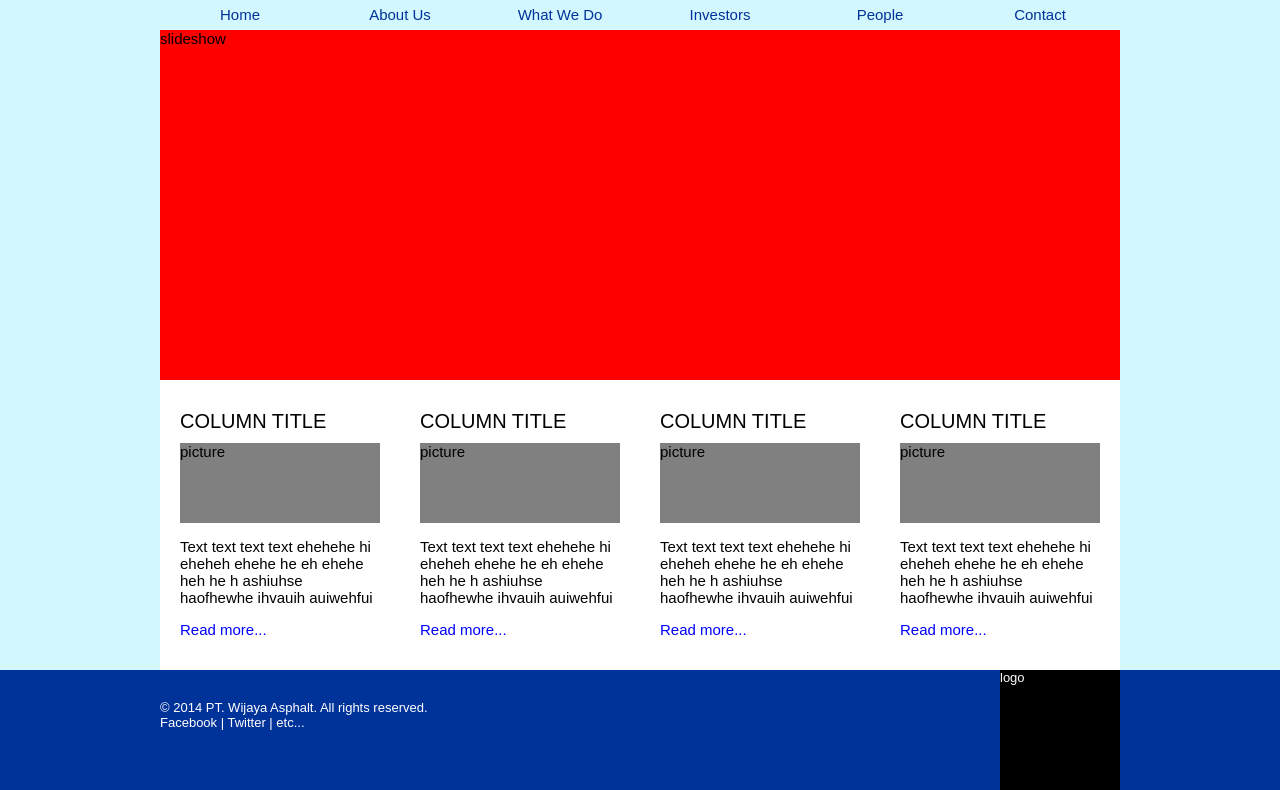
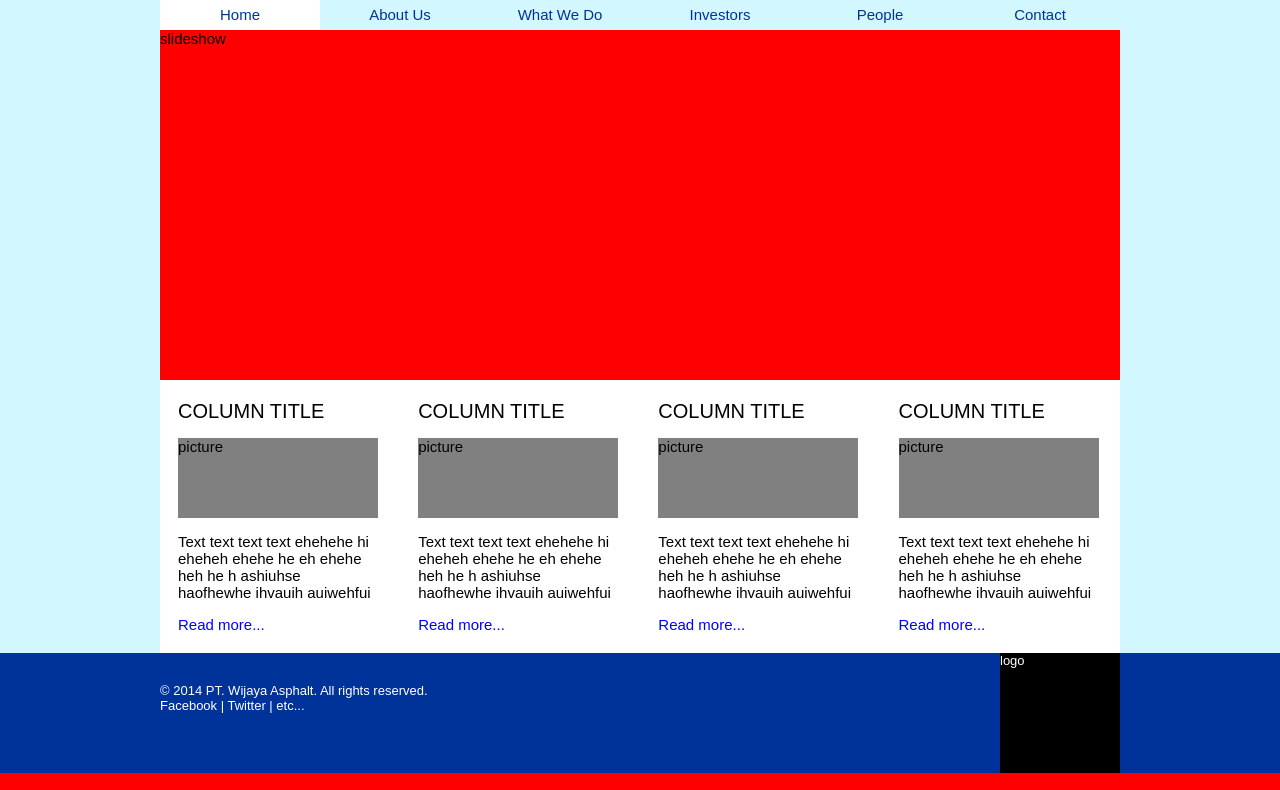
Before and after one commit to lerice/wijaya-asphalt, a PHP site: page / in a window 1280 px wide. Shown: the part 150-940 px from the top of the page. Run offline with PHP 8.4, Linux system fonts and the light colour scheme.

Commit message:
Position absolute not needed on content now

```diff
--- a/css/application.css
+++ b/css/application.css
@@ -44,14 +44,13 @@
 #nav ul {
 	margin: 0;
 	padding: 0;
-	position: relative;
-	z-index: 99;
 	list-style: none;
 }
 
 #nav > ul > li {
+	float: left;
 	position: relative;
-	float: left;
+	width: 160px;
 }
 
 #nav > ul > li > a {
@@ -61,36 +60,56 @@
 	text-decoration: none;
 	color: #003399;
 
-	transition: 0.3s;
+	-webkit-transition: background-color 0.3s ease;
+	-moz-transition: background-color 0.3s ease;
+	-o-transition: background-color 0.3s ease;
+	-ms-transition: background-color 0.3s ease;
+	transition: background-color 0.3s ease;
+}
+
+#nav .navcurrent {
+	background: #FFFFFF;
 }
 
 #nav > ul > li > a:hover {
 	background: #FFFFFF;
-	color: #95EAFF;
+	color: #990000;
+}
+
+#nav > ul > li:hover ul {
+	opacity: 1;
+	visibility: visible;
+
+	-webkit-transition-delay: 0s, 0s;
+	-moz-transition-delay: 0s, 0s;
+	-o-transition-delay: 0s, 0s;
+	transition-delay: 0s, 0s;
 }
 
 #nav ul ul {
+	visibility: hidden;
+	opacity: 0;
+	z-index: 99;
 	width: 160px;
-	position: relative;
-	z-index: 99;
-	height: 0;
-	overflow: hidden;
+	position: absolute;
 
-	-webkit-transition: height 0.3s ease-in;
-	-moz-transition: height 0.3s ease-in;
-	-o-transition: height 0.3s ease-in;
-	-ms-transition: height 0.3s ease-in;
-	transition: height 0.3s ease-in;
-}
+	background: #D2F7FF;
 
-#nav > ul > li:hover ul, #nav > ul > li > a:hover ul {
-	height: 210px;
+	-webkit-transition-property: opacity, visibility;
+	-moz-transition-property: opacity, visibility;
+	-o-transition-property: opacity, visibility;
+	transition-property: opacity, visibility;
+	-webkit-transition-duration: 1s, 0s;
+	-moz-transition-duration: 1s, 0s;
+	-o-transition-duration: 1s, 0s;
+	transition-duration: 1s, 0s;
+	-webkit-transition-delay: 0s, 1s;
+	-moz-transition-delay: 0s, 1s;
+	-o-transition-delay: 0s, 1s;
+	transition-delay: 0s, 1s;
 }
 
 #nav ul ul li {
-	background: #D2F7FF;
-	width: 160px;
-
 	-webkit-transition: background-color 0.3s ease;
 	-moz-transition: background-color 0.3s ease;
 	-o-transition: background-color 0.3s ease;
@@ -104,10 +123,10 @@
 
 #nav ul ul li a {
 	display: block;
+	padding: 4px 0;
 	margin: 0 12px;
-	padding: 4px 0;
+	text-decoration: none;
 	color: #003399;
-	text-decoration: none;
 }
 
 #nav ul ul li a:hover, #nav ul ul li:hover > a {
@@ -128,38 +147,43 @@
 	background: #D2F7FF;
 }
 
-#relpic {
-	position: relative;
-	height: 350px;
-}
-
 #slideshow {
 	height: 350px;
 	width: 960px;
 	background: red;
-	position: absolute;
 }
 
 #content {
-	height: 290px;
 	background: #FFFFFF;
 }
 
 .columns {
 	width: 200px;
-	padding: 20px 20px;
-	float: left;
+	padding: 20px 18px;
+	display: inline-block;
 }
 
 .columntitle {
 	font-size: 20px;
-	margin: 10px 0;
+	margin: 0;
 	text-transform: uppercase;
 }
 
 .columnpic {
 	height: 80px;
+	margin-top: 15px;
 	background: grey;
+}
+
+/* link hover colours */
+
+#content a:link, #content a:visited {
+	color: blue;
+	text-decoration: none
+}
+
+#content a:hover {
+	color: #990000;
 }
 
 /* css for footer */
@@ -182,14 +206,3 @@
 	height: 120px;
 	background: #000000;
 }
-
-/* formating link hover colours */
-
-a:link, a:visited {
-	color: blue;
-	text-decoration: none;
-}
-
-a:hover {
-	color: #990000;
-}
--- a/home.html
+++ b/home.html
@@ -26,60 +26,70 @@
 	<div id="body">
 		<div class="container">
 			<div id="nav">
-				<ul class="navbar">
-					<li><a href="#">Home</a><ul>
+				<ul>
+					<li><a href="#" class="navcurrent">Home</a>
+						<ul>
 							<li><a href="#">Sub catagory 1 asd asd asd asd </a></li>
 							<li><a href="#">Sub catagory 2</a></li>
 							<li><a href="#">Sub catagory 3</a></li>
 							<li><a href="#">Sub catagory 4</a></li>
-						<li><a href="#" class="lastdrop">Sub catagory 5</a></li>
-					</ul></li>
-					<li><a href="#">About Us</a><ul>
-						<li><a href="aircon.html">Air Conditioning (21)</a></li>
+							<li><a href="#">Sub catagory 5</a></li>
+						</ul>
+					</li>
+					<li><a href="#">About Us</a>
+						<ul>
+							<li><a href="#">Air Conditioning (21)</a></li>
 							<li><a href="#">Coffee Machines (19)</a></li>
 							<li><a href="#">Fans (8)</a></li>
 							<li><a href="#">Heaters (5)</a></li>
 							<li><a href="#">Ovens (8)</a></li>
-						<li><a href="#" class="lastdrop">Washing Machines (4)</a></li>
-					</ul></li>
-					<li><a href="#">What We Do</a><ul>
+							<li><a href="#">Washing Machines (4)</a></li>
+						</ul>
+					</li>
+					<li><a href="#">What We Do</a>
+						<ul>
 							<li><a href="#">Sub catagory 1</a></li>
 							<li><a href="#">Sub catagory 2</a></li>
 							<li><a href="#">Sub catagory 3</a></li>
 							<li><a href="#">Sub catagory 4</a></li>
-						<li><a href="#" class="lastdrop">Sub catagory 5</a></li>
-					</ul></li>
-					<li><a href="#">Investors </a><ul>
+							<li><a href="#">Sub catagory 5</a></li>
+						</ul>
+					</li>
+					<li><a href="#">Investors</a>
+						<ul>
 							<li><a href="#">Sub catagory 1</a></li>
 							<li><a href="#">Sub catagory 2</a></li>
 							<li><a href="#">Sub catagory 3</a></li>
 							<li><a href="#">Sub catagory 4</a></li>
-						<li><a href="#" class="lastdrop">Sub catagory 5</a></li>
-					</ul></li>
-					<li><a href="#">People </a><ul>
+							<li><a href="#">Sub catagory 5</a></li>
+						</ul>
+					</li>
+					<li><a href="#">People</a>
+						<ul>
 							<li><a href="#">Sub catagory 1</a></li>
 							<li><a href="#">Sub catagory 2</a></li>
 							<li><a href="#">Sub catagory 3</a></li>
 							<li><a href="#">Sub catagory 4</a></li>
-						<li><a href="#" class="lastdrop">Sub catagory 5</a></li>
-					</ul></li>
-					<li><a href="#">Contact</a><ul>
+							<li><a href="#">Sub catagory 5</a></li>
+						</ul>
+					</li>
+					<li><a href="#">Contact</a>
+						<ul>
 							<li><a href="#">Sub catagory 1</a></li>
 							<li><a href="#">Sub catagory 2</a></li>
 							<li><a href="#">Sub catagory 3</a></li>
 							<li><a href="#">Sub catagory 4</a></li>
-						<li><a href="#" class="lastdrop">Sub catagory 5</a></li>
-					</ul></li>
+							<li><a href="#">Sub catagory 5</a></li>
+						</ul>
+					</li>
 				</ul>
 			</div>
 
-			<div id="relpic">
+			<div id="content">
 				<div id="slideshow">
 					slideshow
 				</div>
-			</div>
 
-			<div id="content">
 				<div class="columns">
 					<p class="columntitle">Column Title</p>
 					<div class="columnpic">picture</div>
```
Lines whose indentation alone changed are shown as unchanged.
